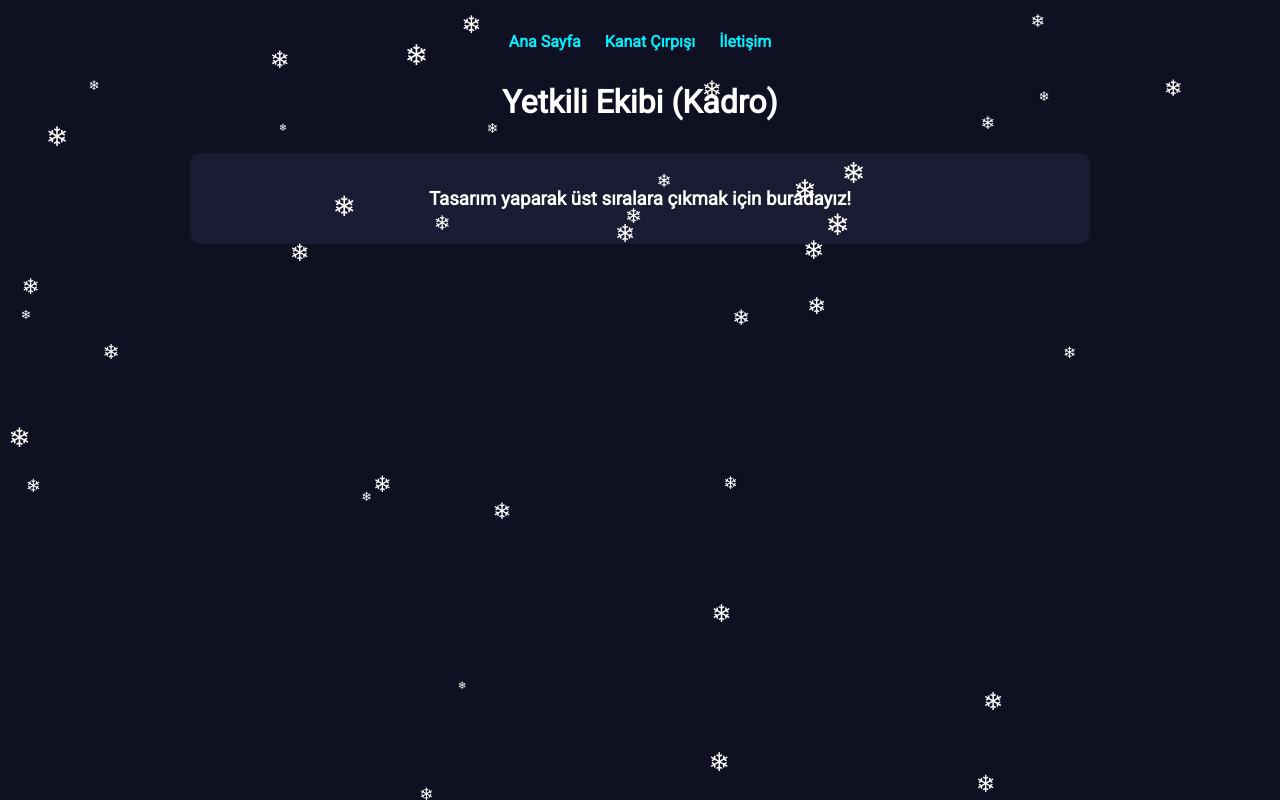
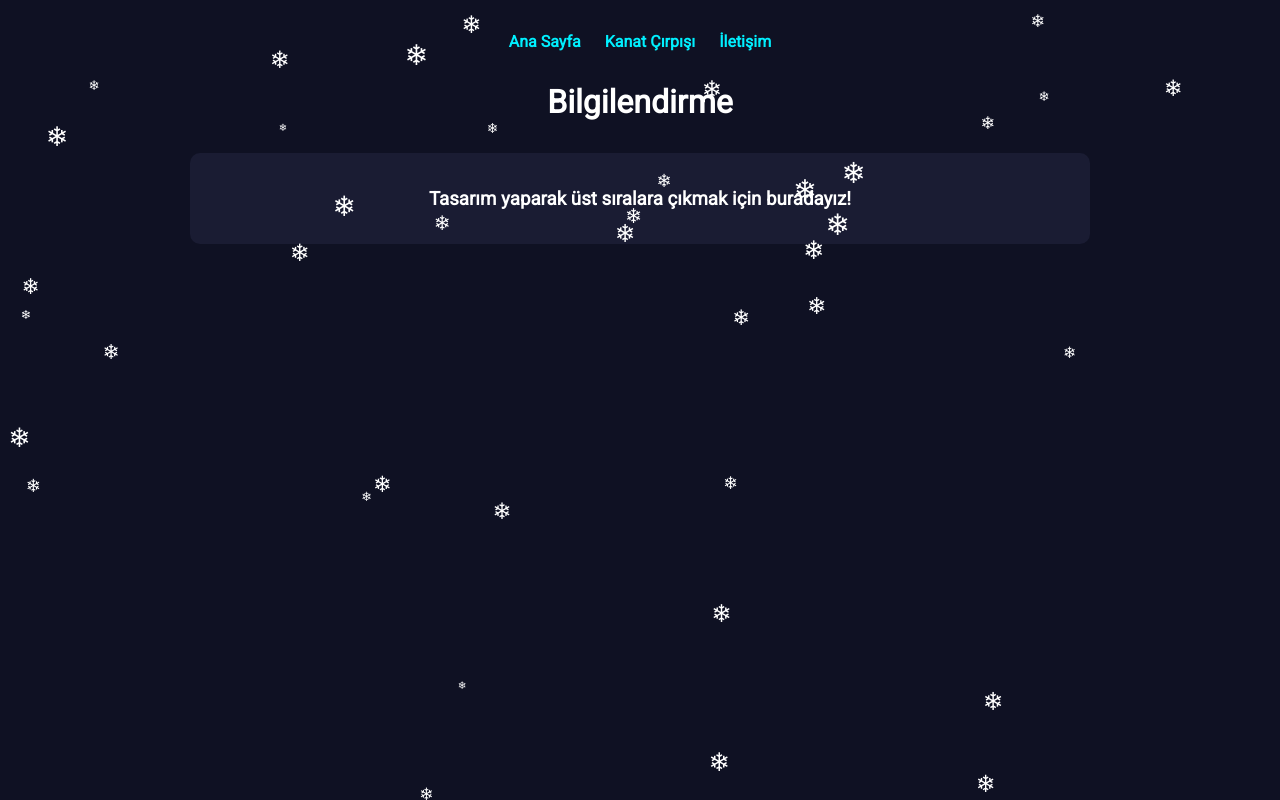
Before and after one commit to madaraaa801/kirvemsite, a plain HTML site: page bilgilendirme.html in a window 1280 px wide. Drawn offline with Linux system fonts and the light colour scheme.

Commit message:
bilgilendirme.html

```diff
--- a/bilgilendirme.html
+++ b/bilgilendirme.html
@@ -3,7 +3,7 @@
 <head>
   <meta charset="UTF-8" />
   <meta name="viewport" content="width=device-width, initial-scale=1.0"/>
-  <title>Yetkili Ekibi</title>
+  <title>Bilgilendirme</title>
   <link href="https://fonts.googleapis.com/css2?family=Roboto&display=swap" rel="stylesheet"/>
   <style>
     body {
@@ -82,7 +82,7 @@
     <a href="iletisim.html">İletişim</a>
   </nav>
 
-  <h1>Yetkili Ekibi (Kadro)</h1>
+  <h1>Bilgilendirme</h1>
 
   <div class="team-members">
     <div class="member"><h3>Tasarım yaparak üst sıralara çıkmak için buradayız!</h3></div>
```
